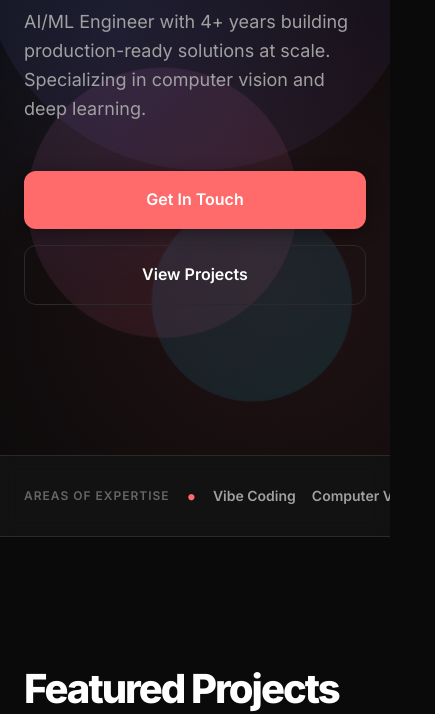
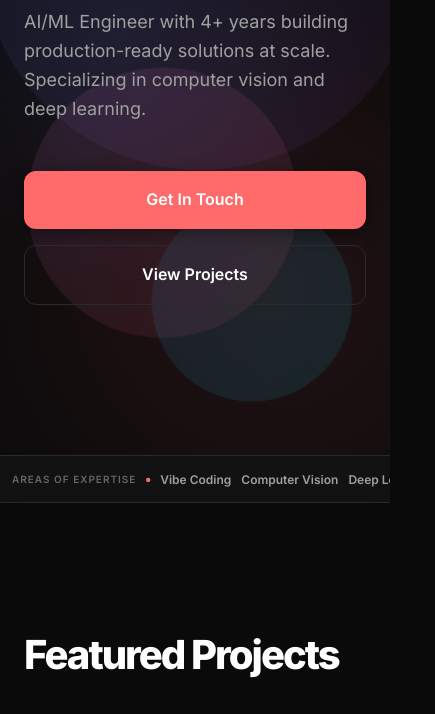
Before and after one commit to anshulsubramanian/anshul-subramanian-portfolio, a website: page public/index.html in a window 390 px wide. Shown: the part 389-1103 px from the top of the page, 435 px wide, since content can reach past the window. Drawn offline with Linux system fonts and the light colour scheme.

Commit message:
Fixing mobile view

```diff
--- a/public/styles.css
+++ b/public/styles.css
@@ -319,8 +319,11 @@ body {
     gap: 16px;
     flex-wrap: nowrap;
     overflow-x: auto;
+    overflow-y: hidden;
     scrollbar-width: none;
     -ms-overflow-style: none;
+    -webkit-overflow-scrolling: touch;
+    width: 100%;
 }
 
 .expertise-content::-webkit-scrollbar {
@@ -869,6 +872,9 @@ body {
     border-radius: 16px;
     text-decoration: none;
     transition: all 0.3s ease;
+    word-wrap: break-word;
+    overflow-wrap: break-word;
+    min-width: 0;
 }
 
 .contact-item:hover {
@@ -889,6 +895,9 @@ body {
     font-weight: 600;
     color: var(--text-primary);
     transition: color 0.3s ease;
+    word-break: break-word;
+    overflow-wrap: break-word;
+    hyphens: auto;
 }
 
 .contact-item:hover .contact-value {
@@ -941,14 +950,34 @@ body {
     .expertise-content {
         flex-wrap: nowrap;
         overflow-x: auto;
+        overflow-y: hidden;
+        padding: 0 16px;
+        gap: 12px;
+        -webkit-overflow-scrolling: touch;
+    }
+
+    .expertise-label {
+        font-size: 11px;
+    }
+
+    .expertise-separator {
+        font-size: 16px;
     }
 
     .expertise-tags {
-        gap: 16px;
+        gap: 12px;
     }
 
     .expertise-tag {
-        font-size: 14px;
+        font-size: 13px;
+    }
+
+    .contact-item {
+        padding: 20px;
+    }
+
+    .contact-value {
+        font-size: 16px;
     }
 
     .projects-grid,
@@ -999,4 +1028,39 @@ body {
     .timeline-content {
         padding: 24px;
     }
+
+    .expertise-bar {
+        padding: 12px 0;
+    }
+
+    .expertise-content {
+        padding: 0 12px;
+        gap: 8px;
+    }
+
+    .expertise-label {
+        font-size: 10px;
+    }
+
+    .expertise-separator {
+        font-size: 14px;
+    }
+
+    .expertise-tags {
+        gap: 10px;
+    }
+
+    .expertise-tag {
+        font-size: 12px;
+    }
+
+    .contact-item {
+        padding: 16px;
+    }
+
+    .contact-value {
+        font-size: 14px;
+        line-height: 1.5;
+        word-break: break-all;
+    }
 }
```
